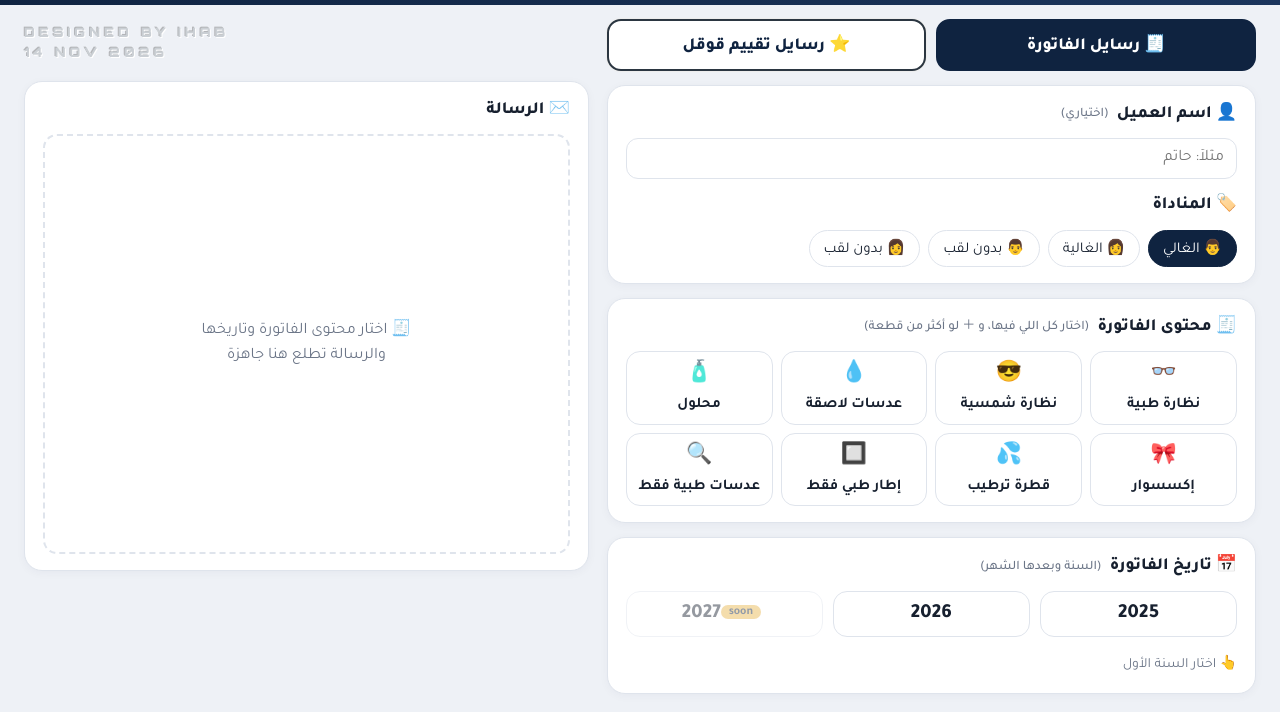
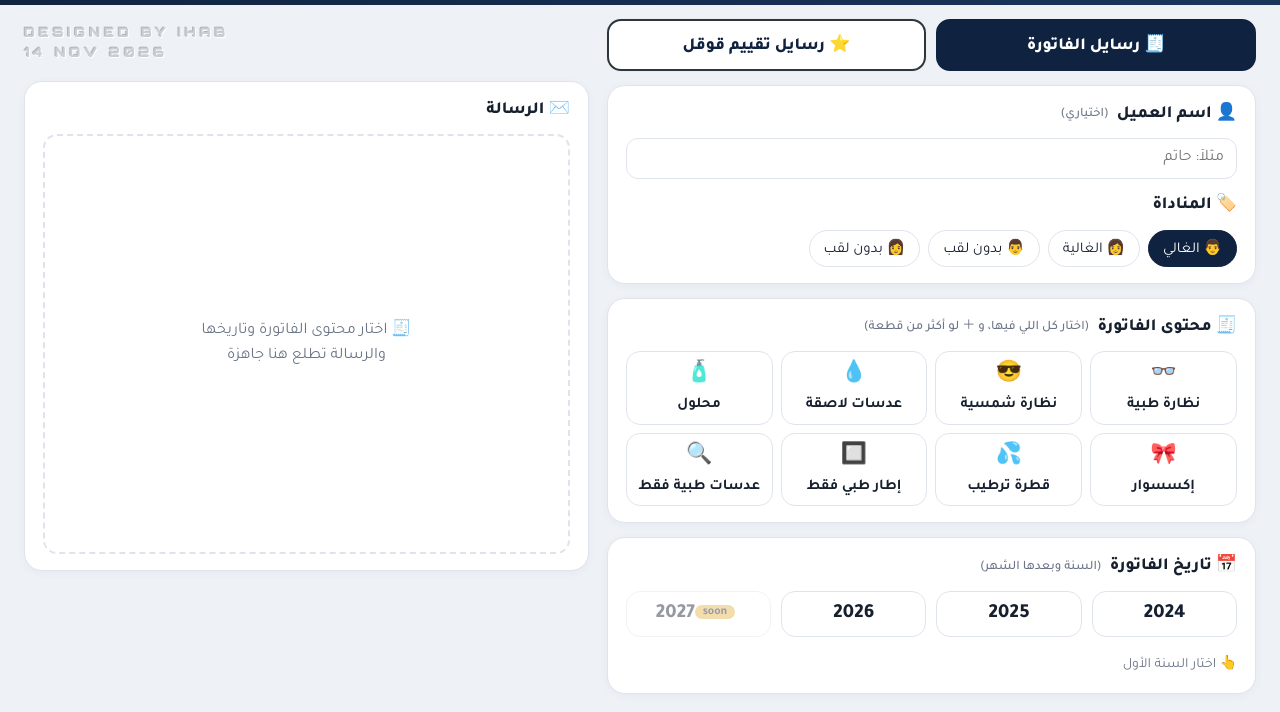
Before and after one commit to ihabali300-png/wa-messages, a plain HTML site: page smart/index.html in a window 1280 px wide. Shown: the part 88-800 px from the top of the page. Drawn offline with Linux system fonts and the light colour scheme.

Commit message:
Add 2024 to invoice years
Co-Authored-By: Claude Opus 5.5 <noreply@anthropic.com>
Claude-Session: https://claude.ai/code/session_01HThBE37cPoECrveFdLTUny

```diff
--- a/smart/index.html
+++ b/smart/index.html
@@ -47,7 +47,7 @@
   .item:hover{border-color:var(--navy2)}
   .item.on{background:#eef2f9;border-color:var(--navy);box-shadow:inset 0 0 0 1px var(--navy)}
 
-  .years{display:grid;grid-template-columns:repeat(3,1fr);gap:10px}
+  .years{display:grid;grid-template-columns:repeat(4,1fr);gap:10px}
   .year{border:1.5px solid var(--line);background:#fff;border-radius:14px;padding:10px;font-family:inherit;font-size:20px;font-weight:800;cursor:pointer;color:var(--text)}
   .year.on{background:var(--navy);border-color:var(--navy);color:#fff}
   .year:disabled{opacity:.45;cursor:not-allowed}
@@ -195,8 +195,8 @@ const RTYPES = [
 ];
 const REVIEW_LINK = 'https://qrcodes.pro/IaqVcK';
 const MONTHS = ['يناير','فبراير','مارس','أبريل','مايو','يونيو','يوليو','أغسطس','سبتمبر','أكتوبر','نوفمبر','ديسمبر'];
-const YEARS  = [2025, 2026, 2027];
-const ACTIVE_YEARS = [2025, 2026];
+const YEARS  = [2024, 2025, 2026, 2027];
+const ACTIVE_YEARS = [2024, 2025, 2026];
 
 const S = {mode:'inv', staff:'إيهاب', title:'ghali', items:new Map(), year:null, month:null, rtype:'maint', style:-1};
 const $ = id => document.getElementById(id);
@@ -289,7 +289,7 @@ function drawDate(){
 }
 function isFuture(y,m){const n=new Date();return y>n.getFullYear()||(y===n.getFullYear()&&m>n.getMonth());}
 function monthsAgo(){ if(S.year===null||S.month===null) return null; const n=new Date(); return (n.getFullYear()*12+n.getMonth())-(S.year*12+S.month); }
-function agoText(a){ if(a===0) return 'هذا الشهر'; if(a===1) return 'شهر'; if(a===2) return 'شهرين'; if(a<=10) return `${a} شهور`; if(a<12) return `${a} شهر`; if(a===12) return 'سنة'; if(a<24){const r=a-12; return 'سنة و'+(r===1?' شهر':r===2?' شهرين':' '+r+' شهور');} return 'سنتين أو أكثر'; }
+function agoText(a){ if(a===0) return 'هذا الشهر'; if(a===1) return 'شهر'; if(a===2) return 'شهرين'; if(a<=10) return `${a} شهور`; if(a<12) return `${a} شهر`; if(a===12) return 'سنة'; if(a<24){const r=a-12; return 'سنة و'+(r===1?' شهر':r===2?' شهرين':' '+r+' شهور');} if(a===24) return 'سنتين'; if(a<36){const r=a-24; return 'سنتين و'+(r===1?' شهر':r===2?' شهرين':' '+r+' شهور');} return 'ثلاث سنين تقريباً'; }
 
 /* ============ أساسيات الصياغة ============ */
 function base(){
```
